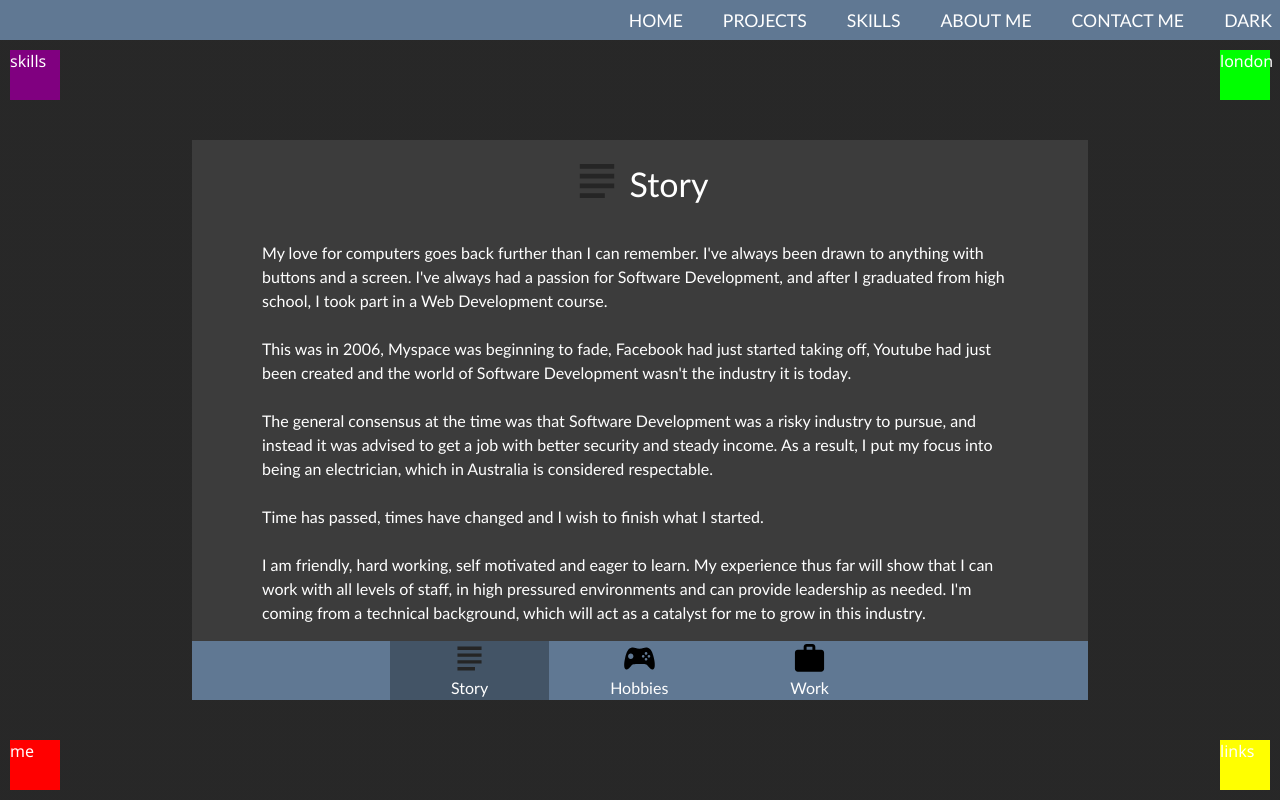
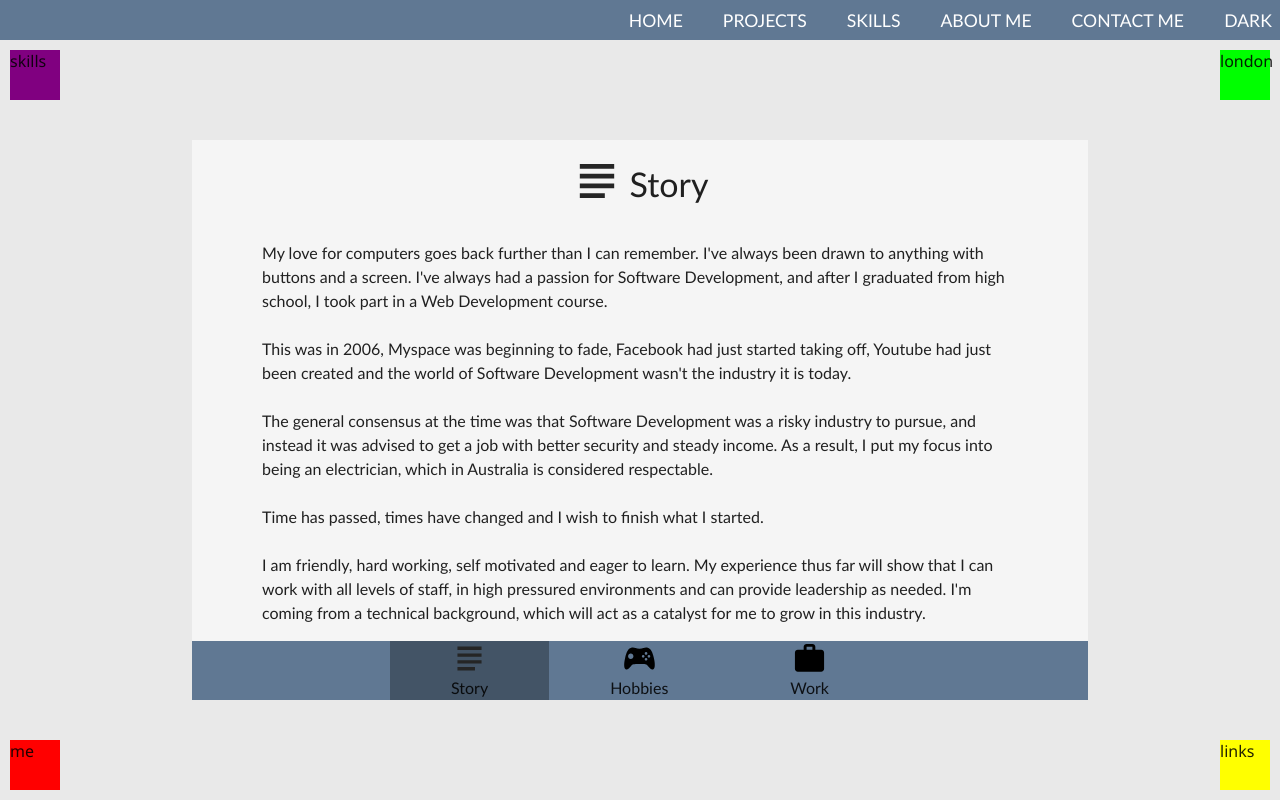
Before and after one commit to aiacuone/portfolio-v3, a Next.js app: page /aboutMe in a window 1280 px wide. Built offline with nearby package versions, Linux system fonts and the light colour scheme; a web font is replaced by a local one.

Commit message:
correct colours on all pages and all sizes

```diff
--- a/pages/_app.js
+++ b/pages/_app.js
@@ -16,7 +16,7 @@ import Paper from '@mui/material/Paper'
 function MyApp({ Component, pageProps }) {
   const [windowHeight, setWindowHeight] = useState('100%')
   const [showViewButtons, setShowViewButtons] = useState(false)
-  const [darkMode, setDarkMode] = useState(true)
+  const [darkMode, setDarkMode] = useState(false)
   const [selections, setSelections] = useState({
     projects: { project: 0, details: 0 },
     skills: 0,
@@ -27,16 +27,16 @@ function MyApp({ Component, pageProps }) {
     palette: {
       mode: darkMode ? 'dark' : 'light',
       background: {
-        paper: darkMode ? '#1c1c1c' : '#f5f5f5',
+        paper: darkMode ? '#1c1c1c' : '#e9e9e9',
         textDark: '#3c3c3c',
-        textLight: '#dedede',
+        textLight: '#f5f5f5',
       },
       primary: {
         main: '#607893',
       },
       secondary: {
         main: '#f5f5f5',
-        dark: '#d9d9d9',
+        dark: '#e9e9e9',
         contrastText: 'black',
       },
     },
--- a/pages/aboutMe.js
+++ b/pages/aboutMe.js
@@ -26,29 +26,36 @@ export default function aboutMe() {
   const selectedOptionObj = aboutMeObj[aboutMeArr[selection]]
   const { getDetails, name: optionName, icon } = selectedOptionObj
   const { main: primaryColor, dark: primaryDarkColor } = theme.palette.primary
-  const { textLight: textLightBackground, textDark: textDarkBackground } =
-    theme.palette.background
+  const {
+    textLight: textLightBackground,
+    textDark: textDarkBackground,
+    paper: backgroundColor,
+  } = theme.palette.background
   const mainDetails = getDetails()
 
   const useStylesRoot = makeStyles({
-    root: { height: '100%', width: '100%' },
+    root: {
+      height: '100%',
+      width: '100%',
+      // background: darkMode ? textDarkBackground : textLightBackground,
+    },
     bottomNav: {
       display: 'flex',
       flexDirection: isPhoneLandscape && 'column',
-      background: 'brown',
+      background: backgroundColor,
     },
     button: { flexGrow: 1, cursor: 'pointer' },
     container: { height: '100%' },
     mainContentHeaderContainer: {
       paddingBottom: isPhone ? '10px' : '30px',
     },
-    mainDetailsContainer: {},
+    mainDetailsContainer: {
+      background: darkMode ? textDarkBackground : textLightBackground,
+    },
     mainDetailsContainer2: {
       padding: isPhone ? '0px 30px' : '0 70px', //PADDING OF MAIN CONTAINER
     },
-    headerText: {
-      // background: 'red',
-    },
+    headerText: {},
   })
 
   const Buttons = ({ size }) => {
@@ -123,23 +130,24 @@ export default function aboutMe() {
         }px`, //WIDTH OF BUTTON CONTAINER
       },
       buttonContainer: {
-        gridArea: '2/1/11/2',
-        background: 'blue',
+        gridArea: '1/1/11/2',
+        background: primaryColor,
         minHeight: '150px',
       },
       header: {
         gridArea: '1/2/2/10',
-        background: 'orange',
+        background: primaryColor,
       },
       mainContainer: {
         gridArea: '2/2/11/10',
-        background: 'grey',
+        // background: 'grey',
         overflowY: 'scroll',
         padding: '10px',
+        zIndex: 50,
       },
       hamburgerGap: {
         gridArea: '2/10/11/11',
-        background: 'lime',
+        // background: 'lime',
       },
     })
     const classes = useStyles()
@@ -180,7 +188,7 @@ export default function aboutMe() {
       },
       header: {
         gridArea: '1/1/2/11',
-        background: 'blue',
+        background: primaryColor,
       },
       mainContainer: {
         gridArea: '2/1/19/11',
@@ -190,11 +198,12 @@ export default function aboutMe() {
       },
       buttonContainer: {
         gridArea: '19/1/20/11',
-        background: 'yellow',
+        background: primaryColor,
+        // zIndex: 10,
       },
       hamburgerGap: {
         gridArea: '20/1/21/11',
-        background: 'brown',
+        background: backgroundColor,
       },
       button: { flexGrow: 1, background: 'lime' },
       container: { height: '100%' },
@@ -223,7 +232,7 @@ export default function aboutMe() {
           </Grid>
         </Grid>
         <Grid className={classes.buttonContainer} container>
-          <Buttons size={30} />
+          <Buttons size={25} />
         </Grid>
         <Grid className={classes.hamburgerGap} />
       </Grid>
```
Also changed, not shown: pages/contactMe.js (+26 -22 lines), pages/skills.js (+14 -9 lines).
